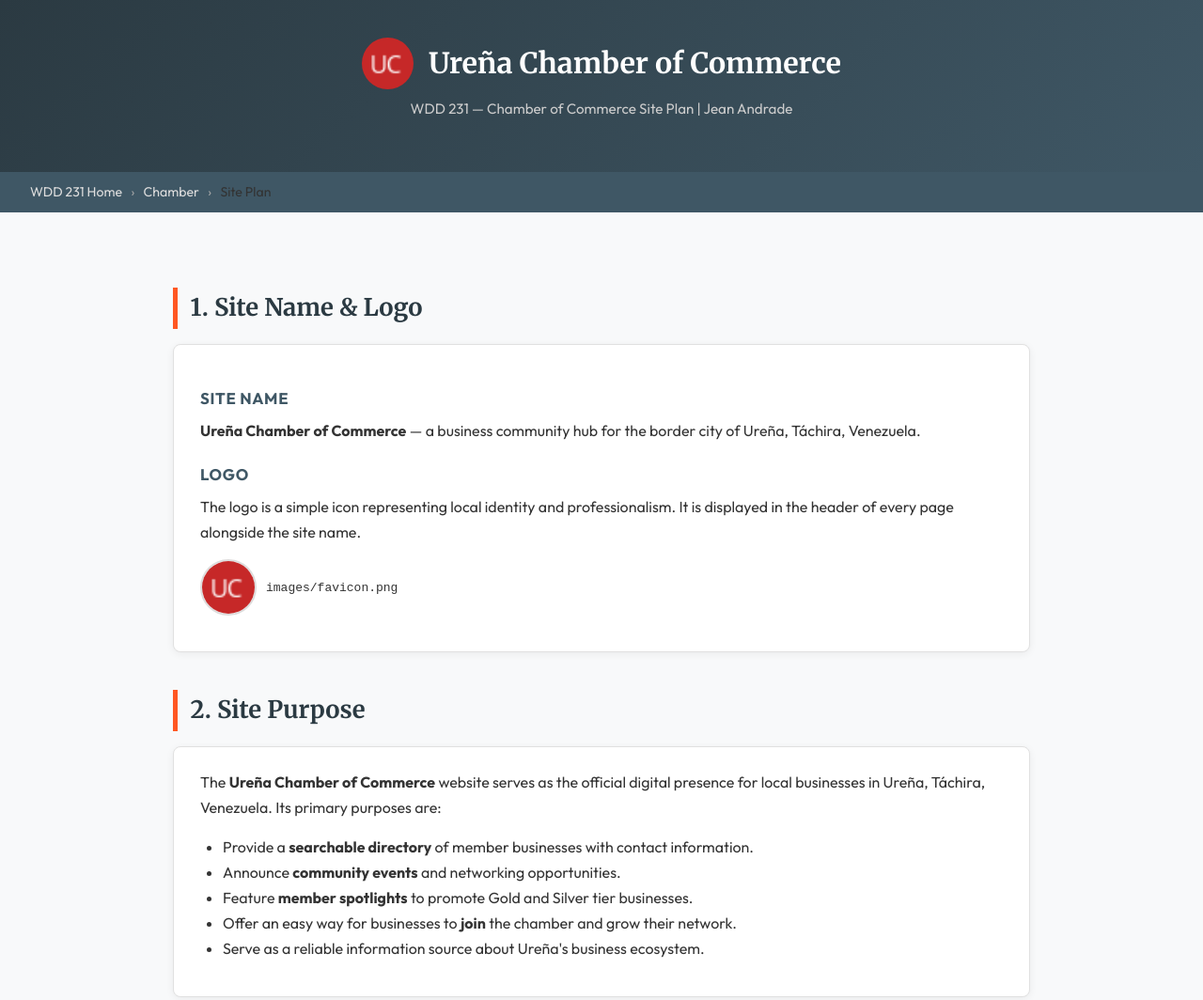
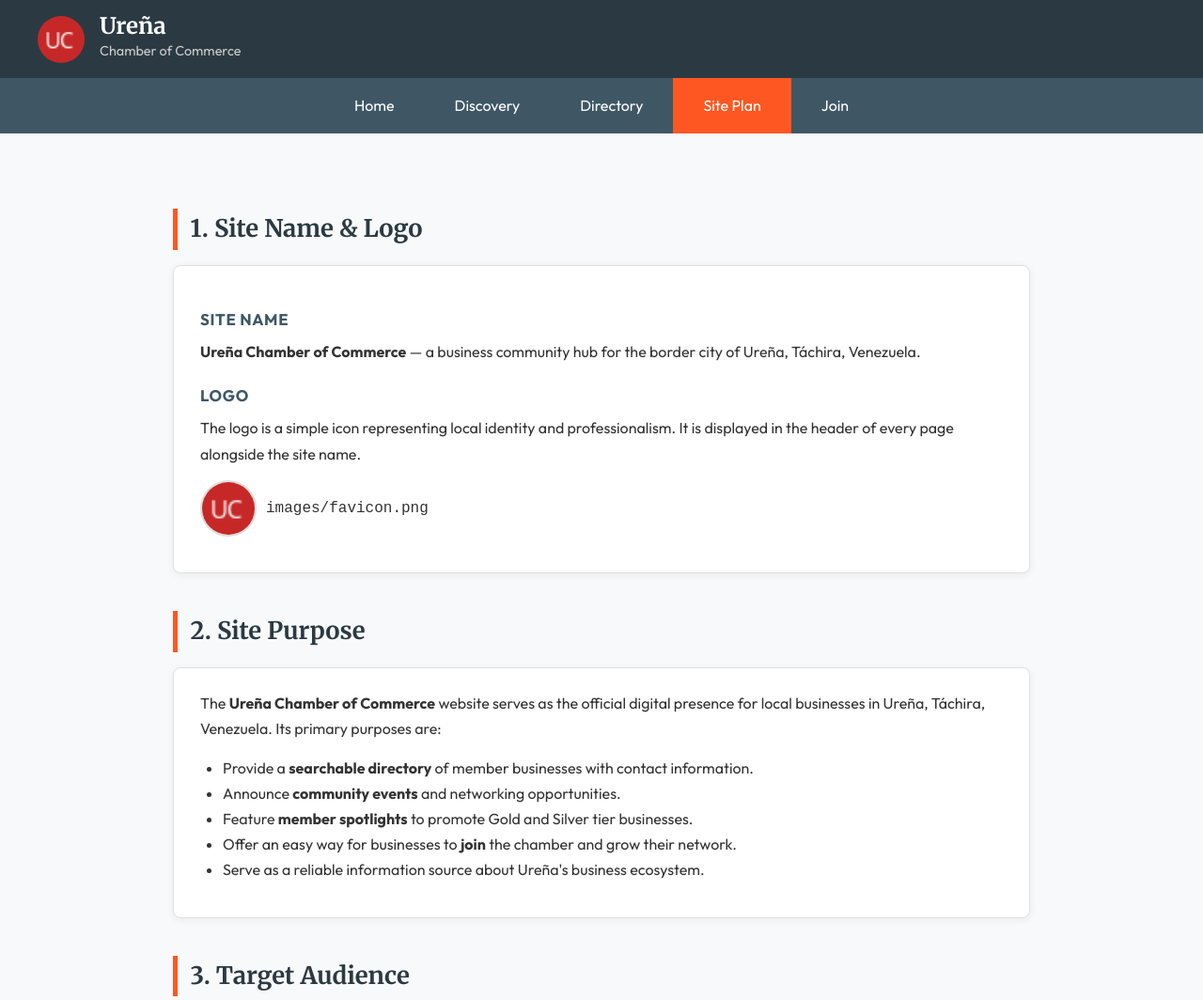
Before and after one commit to chronojean/wdd231, a plain HTML site: page chamber/siteplan.html in a window 1280 px wide. Shown: the top 1064 px of the page at 94% size. Drawn offline with Linux system fonts and the light colour scheme.

Commit message:
feat: add Site Plan to chamber nav on all pages, replace breadcrumb with standard nav in siteplan.html

```diff
--- a/chamber/siteplan.html
+++ b/chamber/siteplan.html
@@ -14,6 +14,14 @@
   <link rel="preconnect" href="https://fonts.googleapis.com">
   <link rel="preconnect" href="https://fonts.gstatic.com" crossorigin>
   <link href="https://fonts.googleapis.com/css2?family=Outfit:wght@400;600;700&family=Merriweather:wght@400;700&display=swap" rel="stylesheet">
+
+  <!-- Shared Chamber CSS -->
+  <link rel="stylesheet" href="styles/normalize.css">
+  <link rel="stylesheet" href="styles/small.css">
+  <link rel="stylesheet" href="styles/larger.css" media="screen and (min-width: 600px)">
+
+  <!-- Navigation JS -->
+  <script src="scripts/navigation.js" defer></script>
 
   <style>
     /* ── Reset & Base ──────────────────────────────────────── */
@@ -39,52 +47,7 @@
       line-height: 1.7;
     }
 
-    /* ── Header ─────────────────────────────────────────────── */
-    header {
-      background: linear-gradient(135deg, var(--primary) 0%, var(--secondary) 100%);
-      color: white;
-      padding: 2.5rem 2rem;
-      text-align: center;
-    }
-
-    header .logo-row {
-      display: flex;
-      align-items: center;
-      justify-content: center;
-      gap: 1rem;
-      margin-bottom: 0.5rem;
-    }
-
-    header img {
-      width: 55px;
-      height: 55px;
-      border-radius: 50%;
-    }
-
-    header h1 {
-      font-family: var(--font-head);
-      font-size: 1.9rem;
-    }
-
-    header p {
-      color: #ccc;
-      font-size: 0.95rem;
-    }
-
-    /* ── Nav breadcrumb ─────────────────────────────────────── */
-    .breadcrumb {
-      background-color: var(--secondary);
-      padding: 0.6rem 2rem;
-      font-size: 0.88rem;
-    }
-
-    .breadcrumb a {
-      color: #ddd;
-      text-decoration: none;
-    }
-
-    .breadcrumb a:hover { color: white; }
-    .breadcrumb span { color: #aaa; margin: 0 0.4rem; }
+    /* ── Siteplan-specific overrides ────────────────────────── */
 
     /* ── Main layout ─────────────────────────────────────────── */
     main {
@@ -292,19 +255,26 @@
 <body>
 
   <header>
-    <div class="logo-row">
-      <img src="images/favicon.png" alt="Ureña Chamber of Commerce Logo">
-      <h1>Ureña Chamber of Commerce</h1>
+    <div class="header-content">
+      <div class="logo-area">
+        <img src="images/favicon.png" alt="Ureña Chamber of Commerce Logo" class="logo">
+        <div class="site-title">
+          <h1>Ureña</h1>
+          <span>Chamber of Commerce</span>
+        </div>
+      </div>
+      <button id="menu" aria-label="Menu" aria-expanded="false"></button>
     </div>
-    <p>WDD 231 — Chamber of Commerce Site Plan | Jean Andrade</p>
   </header>
 
-  <nav class="breadcrumb">
-    <a href="../index.html">WDD 231 Home</a>
-    <span>›</span>
-    <a href="index.html">Chamber</a>
-    <span>›</span>
-    Site Plan
+  <nav>
+    <ul class="navigation">
+      <li><a href="index.html">Home</a></li>
+      <li><a href="#">Discovery</a></li>
+      <li><a href="directory.html">Directory</a></li>
+      <li><a href="siteplan.html" class="active">Site Plan</a></li>
+      <li><a href="#">Join</a></li>
+    </ul>
   </nav>
 
   <main>
```
Also changed, not shown: chamber/directory.html (+1 -0 lines), chamber/index.html (+1 -0 lines).
